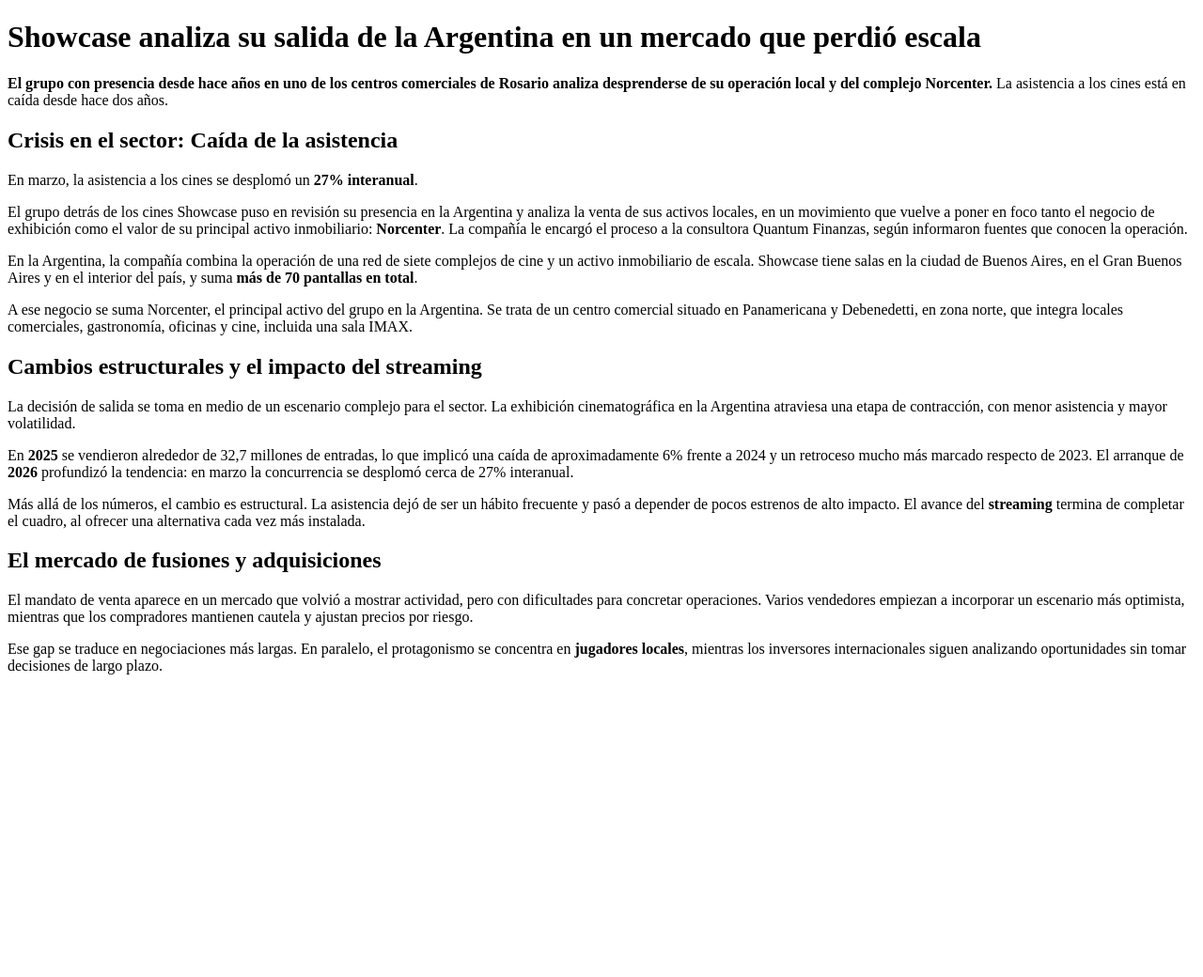
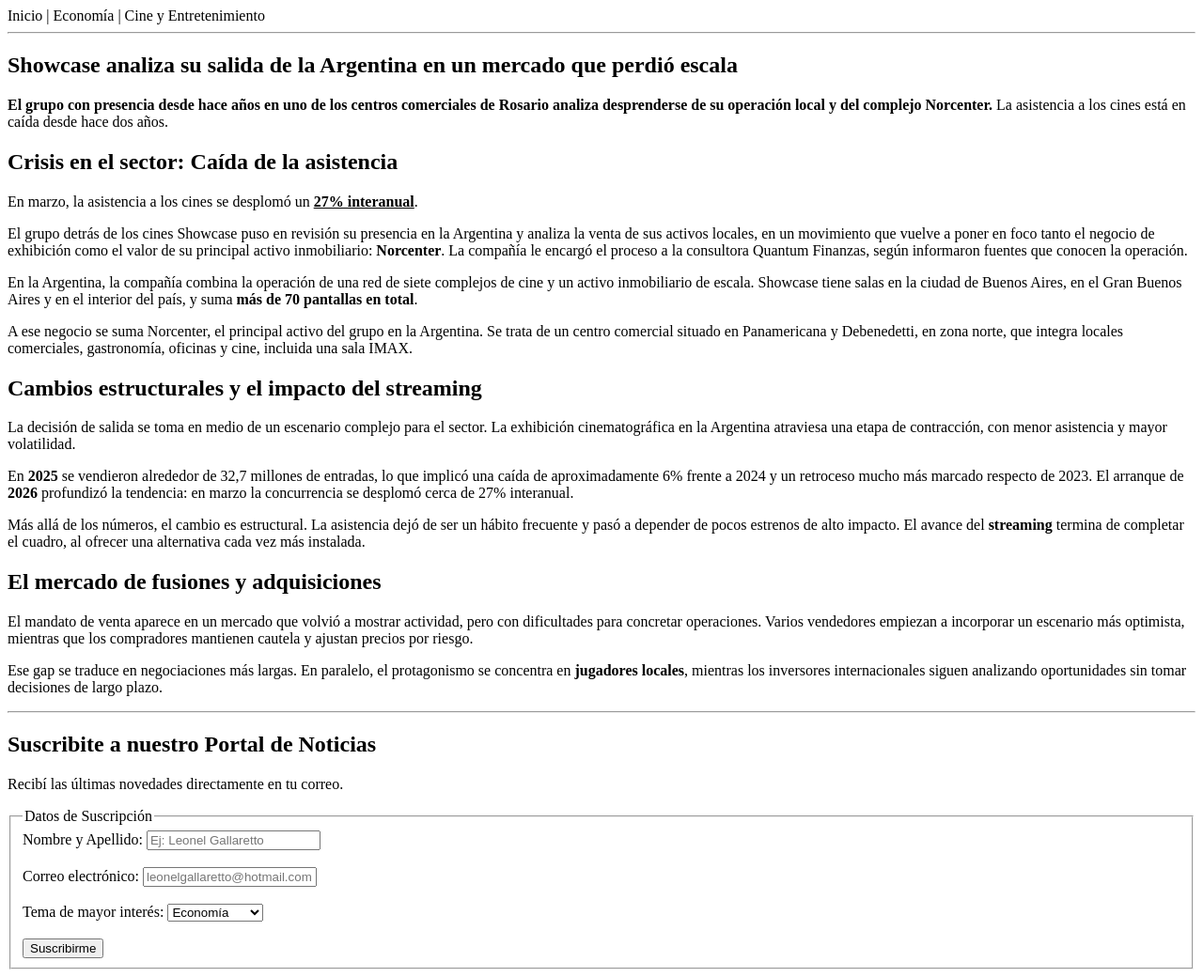
Before and after one commit to GallarettoLeonel2AN/Daw-2026, a plain HTML site: page Index.html in a window 1280 px wide. Shown: the whole page at 94% size. Before the commit the page ends 800 px from the top, so only its background shows below. Drawn offline with Linux system fonts and the light colour scheme.

Commit message:
Actividad_O3

```diff
--- a/Index.html
+++ b/Index.html
@@ -6,52 +6,92 @@
 </head>
 <body>
 
+    <nav>
+        <a >Inicio</a> |
+        <a >Economía</a> |
+        <a >Cine y Entretenimiento</a>
+    </nav>
+
+    <hr>
+
+    <article>
+        <header>
             <h1>Showcase analiza su salida de la Argentina en un mercado que perdió escala</h1>
-
             <p>
                 <strong>El grupo con presencia desde hace años en uno de los centros comerciales de Rosario analiza desprenderse de su operación local y del complejo Norcenter.</strong>
                 La asistencia a los cines está en caída desde hace dos años.
             </p>
+        </header>
 
+        <section>
             <h2>Crisis en el sector: Caída de la asistencia</h2>
-
-    <p>En marzo, la asistencia a los cines se desplomó un <strong>27% interanual</strong>.</p>
+            <p>En marzo, la asistencia a los cines se desplomó un <span style="text-decoration: underline;"><strong>27% interanual</strong></span>.</p>
 
             <p>
                 El grupo detrás de los cines Showcase puso en revisión su presencia en la Argentina y analiza la venta de sus activos locales, en un movimiento que vuelve a poner en foco tanto el negocio de exhibición como el valor de su principal activo inmobiliario: <strong>Norcenter</strong>. La compañía le encargó el proceso a la consultora Quantum Finanzas, según informaron fuentes que conocen la operación.
             </p>
-
             <p>
                 En la Argentina, la compañía combina la operación de una red de siete complejos de cine y un activo inmobiliario de escala. Showcase tiene salas en la ciudad de Buenos Aires, en el Gran Buenos Aires y en el interior del país, y suma <strong>más de 70 pantallas en total</strong>.
             </p>
-
             <p>
                 A ese negocio se suma Norcenter, el principal activo del grupo en la Argentina. Se trata de un centro comercial situado en Panamericana y Debenedetti, en zona norte, que integra locales comerciales, gastronomía, oficinas y cine, incluida una sala IMAX.
             </p>
+        </section>
 
+        <section>
             <h2>Cambios estructurales y el impacto del streaming</h2>
-
             <p>
                 La decisión de salida se toma en medio de un escenario complejo para el sector. La exhibición cinematográfica en la Argentina atraviesa una etapa de contracción, con menor asistencia y mayor volatilidad.
             </p>
-
             <p>
                 En <strong>2025</strong> se vendieron alrededor de 32,7 millones de entradas, lo que implicó una caída de aproximadamente 6% frente a 2024 y un retroceso mucho más marcado respecto de 2023. El arranque de <strong>2026</strong> profundizó la tendencia: en marzo la concurrencia se desplomó cerca de 27% interanual.
             </p>
-
             <p>
                 Más allá de los números, el cambio es estructural. La asistencia dejó de ser un hábito frecuente y pasó a depender de pocos estrenos de alto impacto. El avance del <strong>streaming</strong> termina de completar el cuadro, al ofrecer una alternativa cada vez más instalada.
             </p>
+        </section>
 
+        <section>
             <h2>El mercado de fusiones y adquisiciones</h2>
-
             <p>
                 El mandato de venta aparece en un mercado que volvió a mostrar actividad, pero con dificultades para concretar operaciones. Varios vendedores empiezan a incorporar un escenario más optimista, mientras que los compradores mantienen cautela y ajustan precios por riesgo.
             </p>
-
             <p>
                 Ese gap se traduce en negociaciones más largas. En paralelo, el protagonismo se concentra en <strong>jugadores locales</strong>, mientras los inversores internacionales siguen analizando oportunidades sin tomar decisiones de largo plazo.
             </p>
+        </section>
+    </article>
+
+    <hr>
+
+    <section id="suscripcion">
+        <h2>Suscribite a nuestro Portal de Noticias</h2>
+        <p>Recibí las últimas novedades directamente en tu correo.</p>
+
+        <form>
+            <fieldset>
+                <legend>Datos de Suscripción</legend>
+
+                <label for="nombre">Nombre y Apellido:</label>
+                <input type="text" id="nombre" name="nombre"  placeholder="Ej: Leonel Gallaretto">
+                <br><br>
+
+                <label for="email">Correo electrónico:</label>
+                <input type="email" id="email" name="email"  placeholder="leonelgallaretto@hotmail.com">
+                <br><br>
+
+                <label for="intereses">Tema de mayor interés:</label>
+                <select id="intereses" name="intereses">
+                    <option value="economia">Economía</option>
+                    <option value="cine">Cine y Series</option>
+                    <option value="politica">Politica</option>
+                </select>
+                <br><br>
+
+                <button type="submit">Suscribirme</button>
+            </fieldset>
+        </form>
+    </section>
 
 </body>
 </html>
```
Lines whose indentation alone changed are shown as unchanged.
